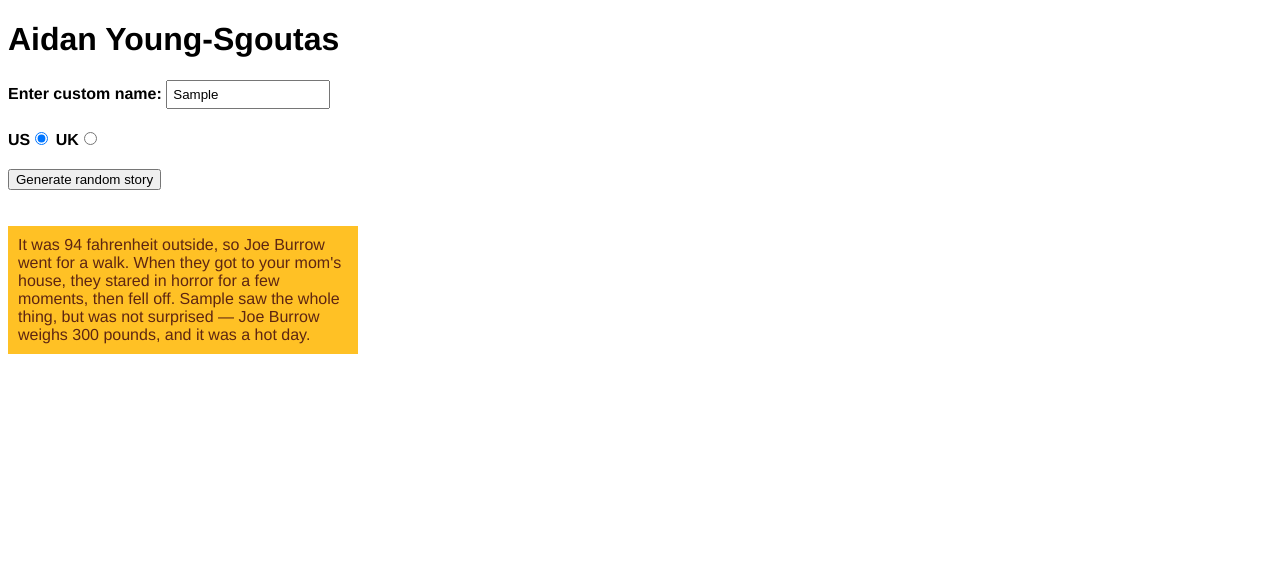
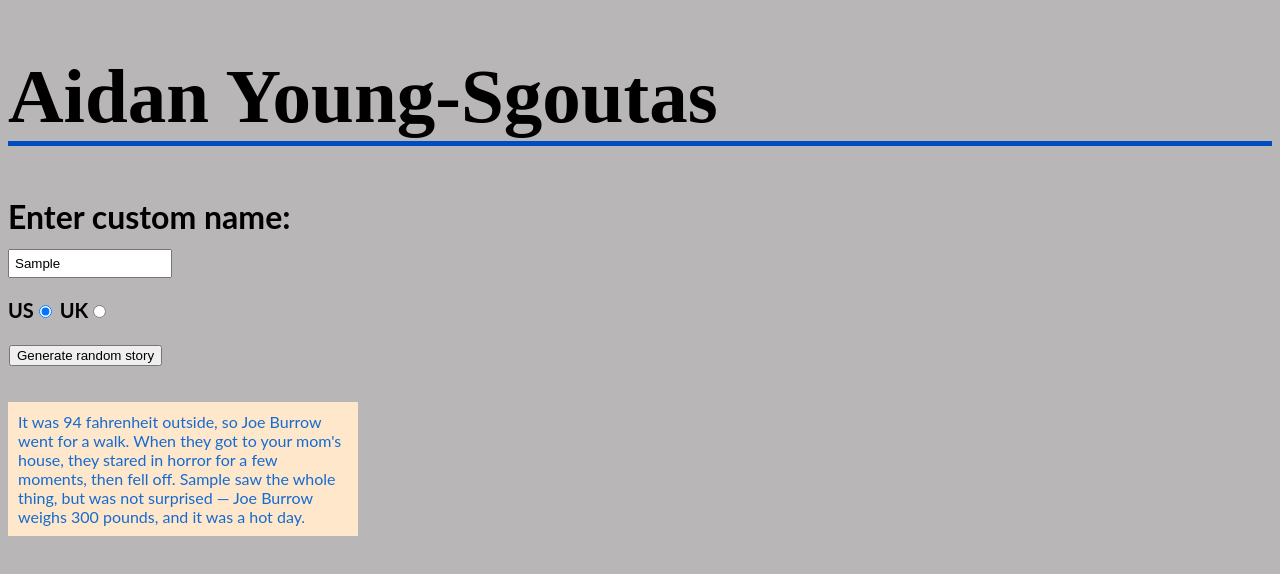
Before and after one commit to TommyTimberlake/TommyTimberlake.github.io, a plain HTML site: page Assignments/assignment8.html in a window 1280 px wide. Both pictures are taken after typing "Sample" into the empty fields and a click on the button "Generate random story". Drawn offline with Linux system fonts and the light colour scheme.

Commit message:
Silly Story
Fixed bugs and made sillier

```diff
--- a/Assignments/assignment8.html
+++ b/Assignments/assignment8.html
@@ -5,11 +5,59 @@
     <meta http-equiv="X-UA-Compatible" content="IE=edge">
     <meta name="viewport" content="width=device-width, initial-scale=1.0">
     <title>Silly story generator</title>
-    <link rel="stylesheet" href="ica-css.css">
+    <!--<link rel="stylesheet" href="index-css.css">-->
 
     <style>
 
-        body {
+        html {
+            background-color: rgb(184, 182, 182);
+        }
+
+        h1 {
+        font-family: 'Industry Inc';
+        font-style: normal;
+        font-size: 77px;
+        border-bottom: 5px solid #004DC1;
+        }
+
+h2 {
+    font-family: 'Roboto Slab';
+    font-style: normal;
+    font-weight: 300;
+    font-size: 64px;
+    /*margin-top: -1em;*/
+}
+
+.region {
+    font-family: 'Lato';
+    font-style: bold;
+    font-weight: 700;
+    font-size: 20px;
+}
+
+.entername {
+    font-family: 'Lato';
+    font-style: normal;
+    font-weight: 400;
+    font-size: 32px;
+}
+
+
+.generate {
+    font-family: 'Roboto Mono';
+    font-weight: 400;
+    font-size: 19px;
+    margin: 1px;
+    width: 350px;
+}
+
+p {
+    font-family: 'Lato';
+    font-style: normal;
+    font-weight: 400;
+    font-size: 16px;
+}
+        .nothead {
           font-family: helvetica, sans-serif;
           width: 350px;
         }
@@ -28,8 +76,8 @@
         }
 
         p {
-          background: #FFC125;
-          color: #5E2612;
+          background: #ffe7cc;
+          color: #146bd0;
           padding: 10px;
           visibility: hidden;
         }
@@ -41,19 +89,21 @@
 </head>
 <body>
     <h1> Aidan Young-Sgoutas </h1>
-    <div>
+    <div class="nothead">
+        <div class="entername">
             <label for="customname">Enter custom name:</label>
             <input id="customname" type="text" placeholder="">
         </div>
-      <div>
+        <div class="region">
             <label for="us">US</label><input id="us" type="radio" name="ukus" value="us" checked>
             <label for="uk">UK</label><input id="uk" type="radio" name="ukus" value="uk">
         </div>
-      <div>
+        <div class="generate">
             <button class="randomize">Generate random story</button>
         </div>
       <!-- Thanks a lot to Willy Aguirre for his help with the code for this assessment -->
         <p class="story"></p>
+    </div>
 
 </body>
 </html>
--- a/js/main.js
+++ b/js/main.js
@@ -34,7 +34,7 @@ function result() {
   if(customName.value !== 'customname') {
     const name = customName.value;
 
-    newStory = newStory.replace('Bob', name);
+    newStory = newStory.replace('Bob', name)
   }
 
   if(document.getElementById("uk").checked) {
```
Lines whose indentation alone changed are shown as unchanged.
